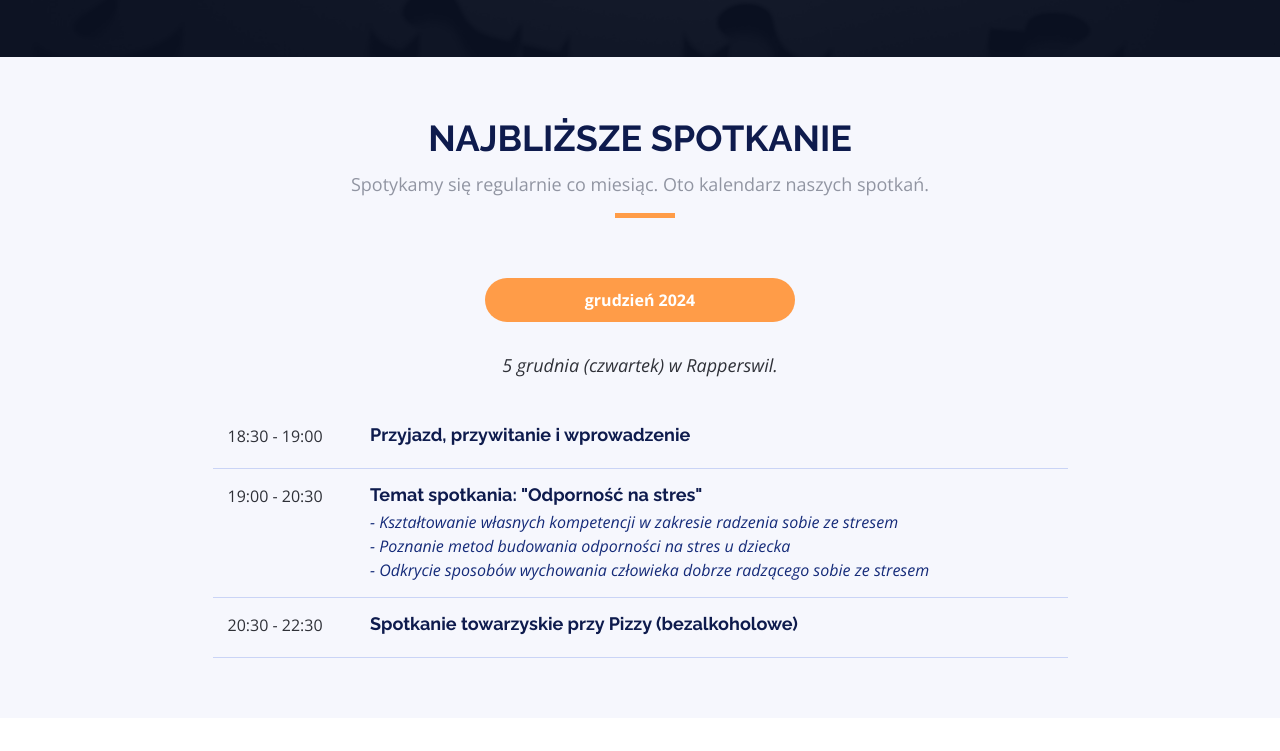
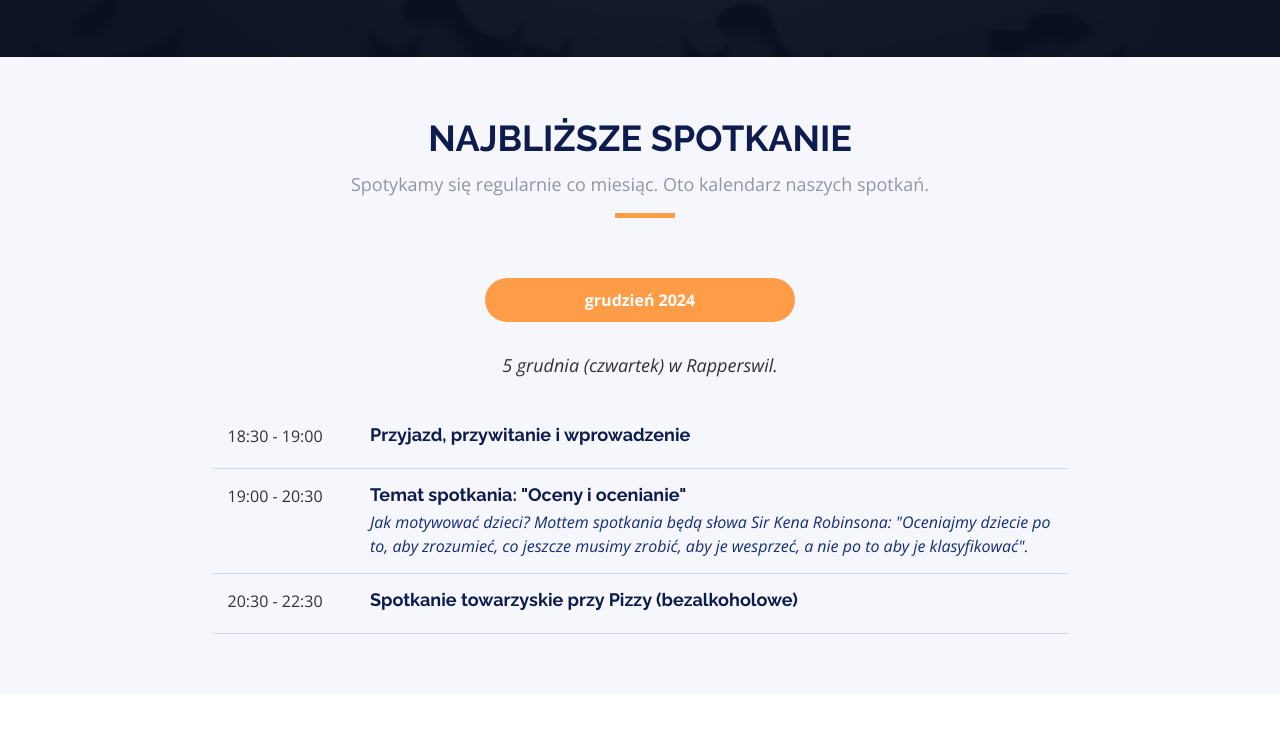
Before and after one commit to tato-ch/tato-ch.github.io, a plain HTML site: page index.html in a window 1280 px wide. Shown: the part 1558-2309 px from the top of the page. Drawn offline with nearby package versions, Linux system fonts and the light colour scheme.

Commit message:
nowy termin spotkania

```diff
--- a/index.html
+++ b/index.html
@@ -123,7 +123,7 @@
           </div>
           <div class="col-lg-3">
             <h3>Kiedy</h3>
-            <p>Najbliższe spotkanie<br>5 grudnia 2024 (czwartek)<br/>godzina: 18:30</p>
+            <p>Najbliższe spotkanie<br>5 styczeń 2025 (czwartek)<br/>godzina: 18:30</p>
           </div>
         </div>
       </div>
@@ -221,10 +221,8 @@
             <div class="row schedule-item">
               <div class="col-md-2"><time>19:00 - 20:30</time></div>
               <div class="col-md-10">
-                <h4>Temat spotkania: "Odporność na stres"</h4>
-                <p>- Kształtowanie własnych kompetencji w zakresie radzenia sobie ze stresem</p>
-                <p>- Poznanie metod budowania odporności na stres u dziecka</p>
-                <p>- Odkrycie sposobów wychowania człowieka dobrze radzącego sobie ze stresem</p>
+                <h4>Temat spotkania: "Oceny i ocenianie"</h4>
+                <p>Jak motywować dzieci? Mottem spotkania będą słowa Sir Kena Robinsona: "Oceniajmy dziecie po to, aby zrozumieć, co jeszcze musimy zrobić, aby je wesprzeć, a nie po to aby je klasyfikować".</p>
               </div>
             </div>
             <div class="row schedule-item">
```
